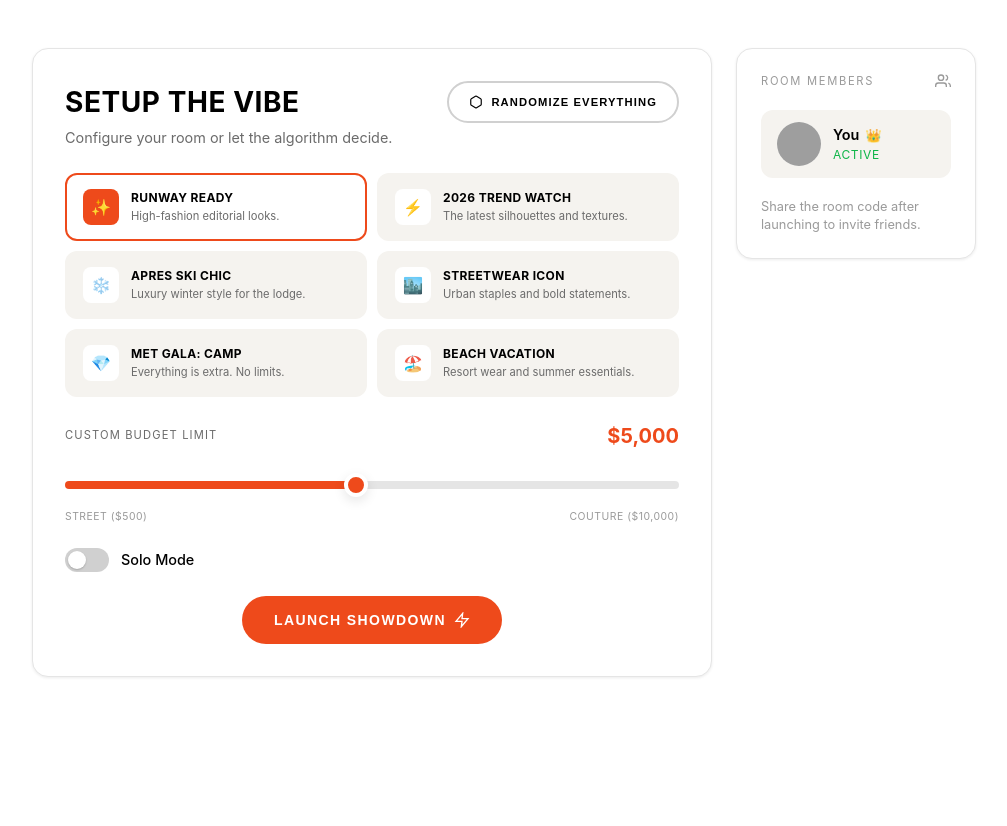
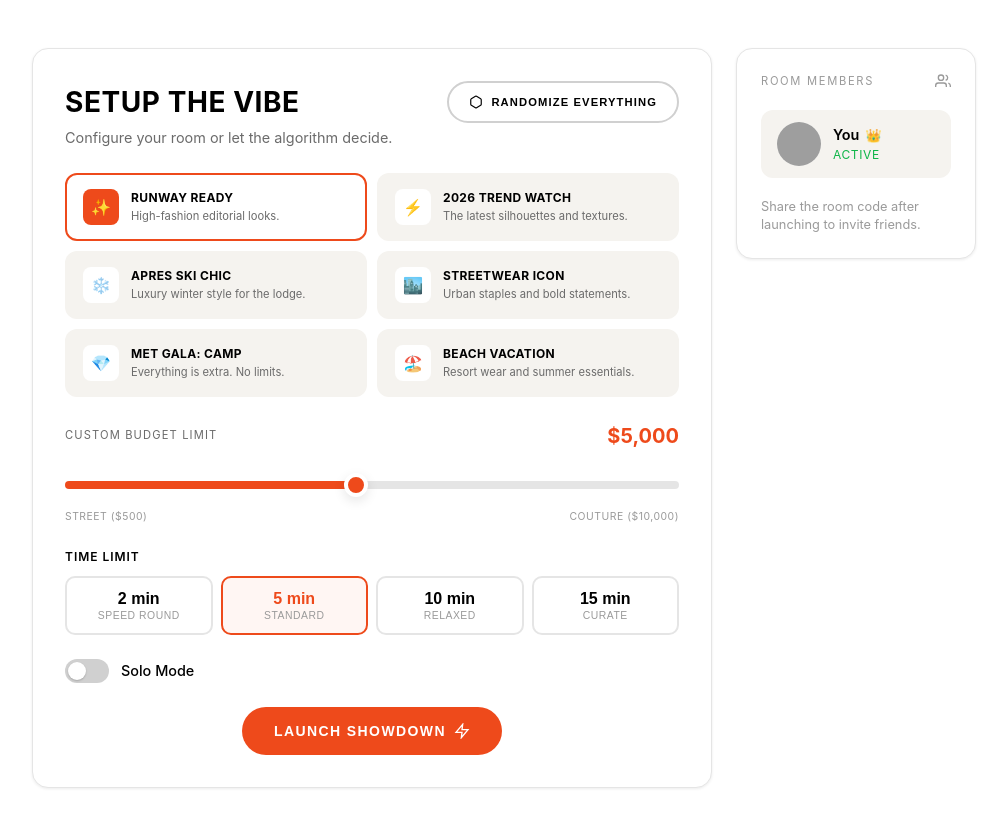
Before and after one commit to Tyrrnien81/Shopbop-Showdown, a React (Vite) app in the folder frontend/: page /create in a window 1280 px wide. Shown: the top 826 px of the page, without its empty margins (136-1143 px from the left). Before the commit the page ends 800 px from the top, so only its background shows below. Built offline with nearby package versions, Linux system fonts and the light colour scheme; grey boxes are pictures that could not be loaded.

Commit message:
Add time limit selector to game creation with 2/5/10/15 min options

```diff
--- a/frontend/src/App.css
+++ b/frontend/src/App.css
@@ -560,6 +560,67 @@ input::placeholder {
   letter-spacing: 0.05em;
 }
 
+/* Time Limit Selector */
+.time-limit-section {
+  margin-bottom: 24px;
+}
+
+.time-limit-label {
+  display: block;
+  font-size: 0.75rem;
+  font-weight: 600;
+  text-transform: uppercase;
+  letter-spacing: 0.08em;
+  color: var(--text-dark);
+  margin-bottom: 10px;
+}
+
+.time-limit-options {
+  display: grid;
+  grid-template-columns: repeat(4, 1fr);
+  gap: 8px;
+}
+
+.time-limit-btn {
+  display: flex;
+  flex-direction: column;
+  align-items: center;
+  gap: 2px;
+  padding: 12px 8px;
+  background: var(--bg-white);
+  border: 2px solid var(--border-light);
+  border-radius: 10px;
+  cursor: pointer;
+  transition: all 0.2s;
+}
+
+.time-limit-btn:hover {
+  border-color: var(--border-medium);
+  background: var(--bg-light);
+}
+
+.time-limit-btn.selected {
+  border-color: var(--primary-orange);
+  background: rgba(238, 74, 27, 0.05);
+}
+
+.time-limit-btn-value {
+  font-size: 1rem;
+  font-weight: 700;
+  color: var(--text-dark);
+}
+
+.time-limit-btn.selected .time-limit-btn-value {
+  color: var(--primary-orange);
+}
+
+.time-limit-btn-desc {
+  font-size: 0.65rem;
+  color: var(--text-light);
+  text-transform: uppercase;
+  letter-spacing: 0.05em;
+}
+
 /* Gender Toggle (inline in game filters) */
 .gender-toggle-inline {
   display: flex;
--- a/frontend/src/pages/CreateGame.jsx
+++ b/frontend/src/pages/CreateGame.jsx
@@ -129,6 +129,29 @@ function CreateGame() {
             </div>
           </div>
 
+          {/* Time Limit Selector */}
+          <div className="time-limit-section">
+            <span className="time-limit-label">Time Limit</span>
+            <div className="time-limit-options">
+              {[
+                { value: 120, label: '2 min', desc: 'Speed Round' },
+                { value: 300, label: '5 min', desc: 'Standard' },
+                { value: 600, label: '10 min', desc: 'Relaxed' },
+                { value: 900, label: '15 min', desc: 'Curate' },
+              ].map((opt) => (
+                <button
+                  key={opt.value}
+                  type="button"
+                  className={`time-limit-btn ${formData.timeLimit === opt.value ? 'selected' : ''}`}
+                  onClick={() => setFormData(prev => ({ ...prev, timeLimit: opt.value }))}
+                >
+                  <span className="time-limit-btn-value">{opt.label}</span>
+                  <span className="time-limit-btn-desc">{opt.desc}</span>
+                </button>
+              ))}
+            </div>
+          </div>
+
           {/* Solo Mode Toggle */}
           <div style={{
             display: 'flex',
```
